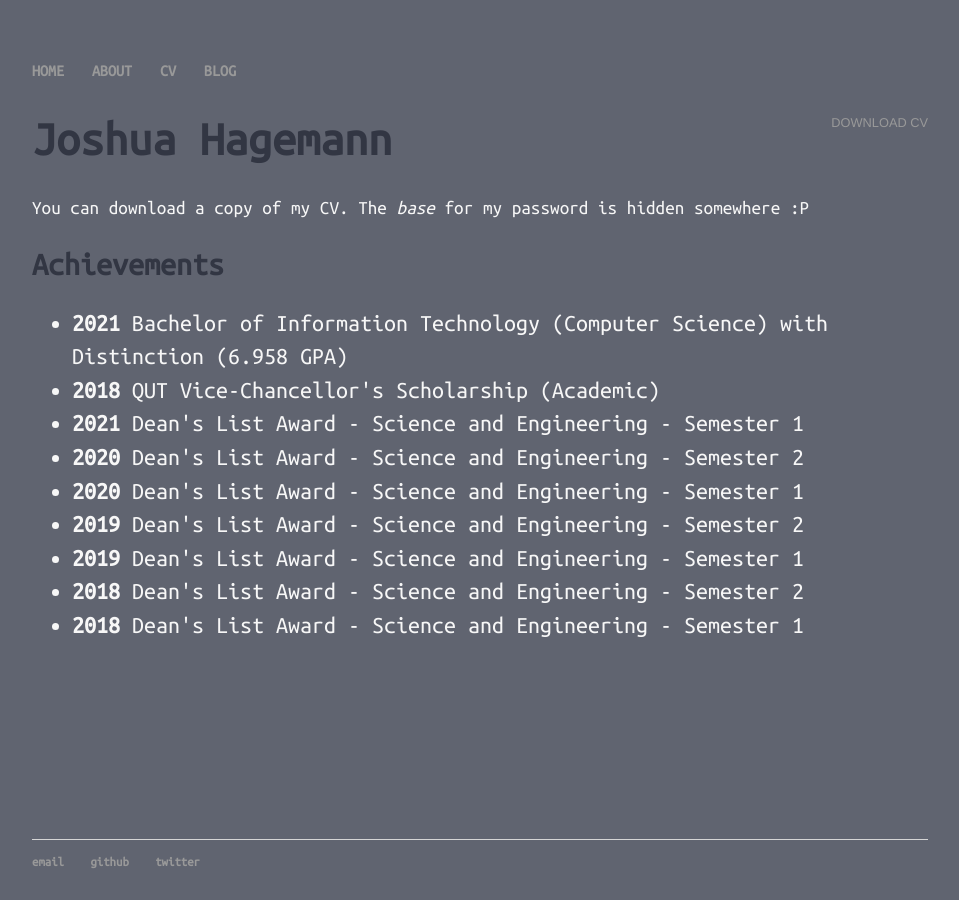
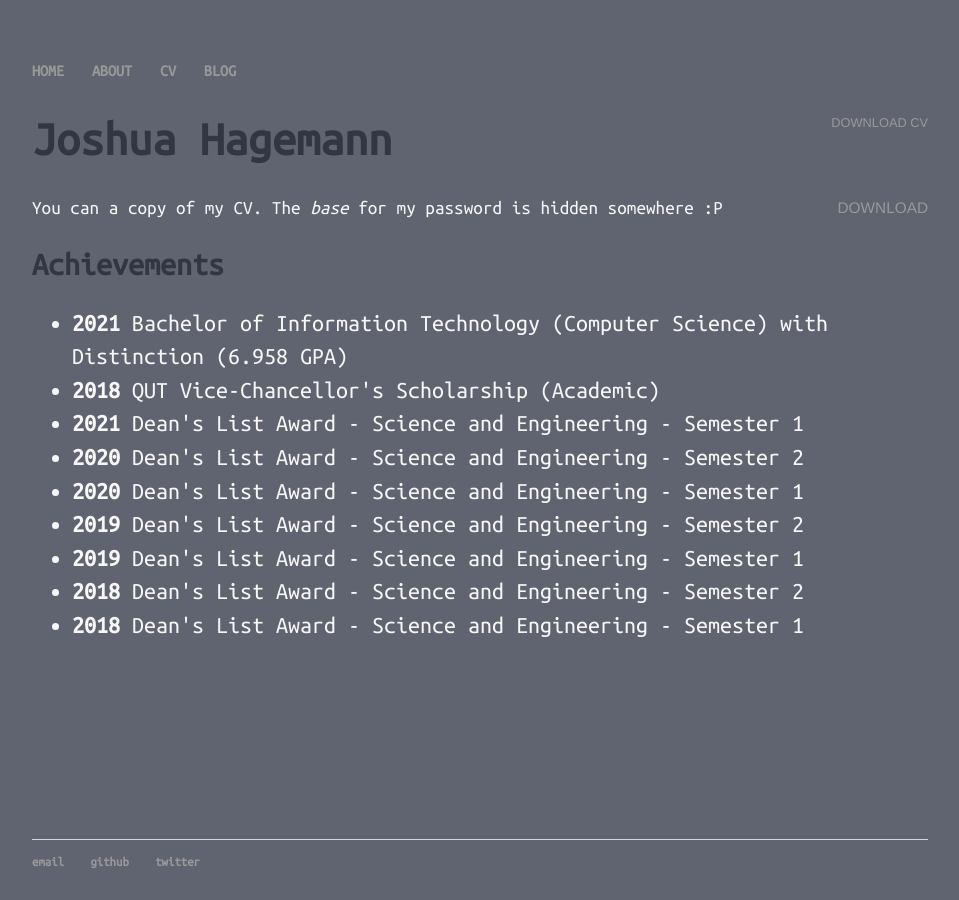
Before and after one commit to HagemannJ/HagemannJ.github.io, a Jekyll site: the page built from cv/index.html, in a window 1280 px wide. Shown: the whole page, without its empty margins (160-1119 px from the left). Built offline with Jekyll 4.4.1, drawn with Linux system fonts in a browser that asks for light colours.

Commit message:
Fixed download link

```diff
--- a/cv/index.html
+++ b/cv/index.html
@@ -6,7 +6,7 @@
 	<div class="cv">
 		<a href="/files/JoshuaHagemannCV_2021.pdf" class="download" title="Download CV as PDF">Download CV</a>
 					<h1>Joshua Hagemann</h1>
-					<p id="YjhfN002az00WmReRmZ3VA==">You can download a copy of my CV. The <em>base</em> for my password is hidden somewhere :P</p>
+					<p id="YjhfN002az00WmReRmZ3VA==">You can <a href="/files/JoshuaHagemannCV_2021.pdf" class="download" title="Download CV as PDF">download</a> a copy of my CV. The <em>base</em> for my password is hidden somewhere :P</p>
 					<h2>Achievements</h2>
 					<ul>
 						<li><b>2021</b>	Bachelor of Information Technology (Computer Science) with Distinction (6.958 GPA)</li>
```
